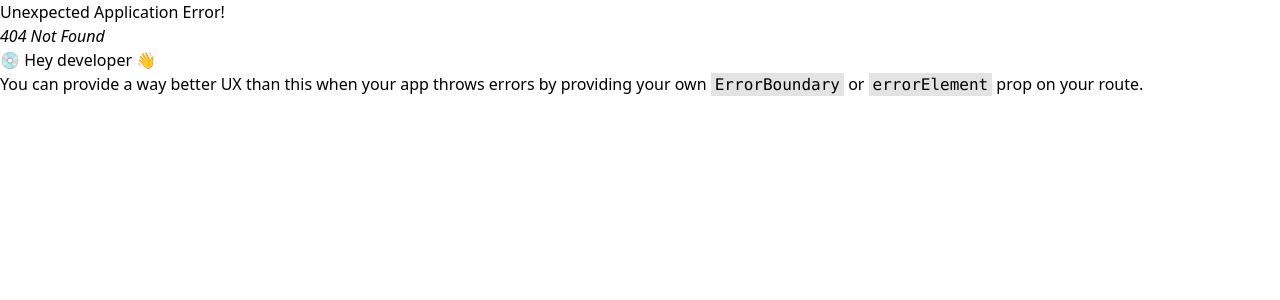
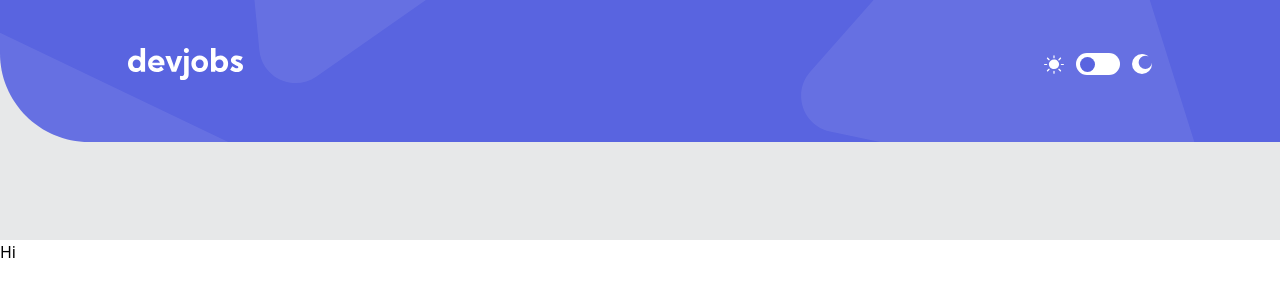
Before and after one commit to SajeedAninda/Devjobs-Web-App, a React (Vite) app: page /1 in a window 1280 px wide. Before the commit this address had no page. Shown: the top 300 px of the page. Built offline with nearby package versions, Linux system fonts and the light colour scheme.

Commit message:
Created a new path for job details

```diff
--- a/src/App.jsx
+++ b/src/App.jsx
@@ -1,3 +1,4 @@
+import { Outlet } from "react-router-dom"
 import Home from "./Components/Home/Home"
 import Navbar from "./Components/Navbar/Navbar"
 
@@ -6,7 +7,7 @@ function App() {
   return (
     <>
       <Navbar></Navbar>
-      <Home></Home>
+      <Outlet></Outlet>
     </>
   )
 }
--- a/src/Components/JobCards/JobCards.jsx
+++ b/src/Components/JobCards/JobCards.jsx
@@ -1,4 +1,5 @@
 import React, { useEffect, useState } from 'react';
+import { Link } from 'react-router-dom';
 
 const JobCards = () => {
     const [jobs, setJobs] = useState([]);
@@ -28,9 +29,9 @@ const JobCards = () => {
                             </div>
 
                             <div>
-                                <p className='text-[20px] text-[#192028] dark:text-white font-bold pb-3'>
+                                <Link to={`/${job?.company}${job?.position}`} className='text-[20px] text-[#192028] dark:text-white font-bold pb-3  cursor-pointer hover:opacity-50 transition duration-200 delay-75 ease-in-out'>
                                     {job?.position}
-                                </p>
+                                </Link>
 
                                 <p className='text-[#6e8098] text-[16px] font-semibold'>
                                     {job?.company}
--- /dev/null
+++ b/src/Components/JobDetails/JobDetails.jsx
@@ -0,0 +1,11 @@
+import React from 'react';
+
+const JobDetails = () => {
+    return (
+        <div>
+            Hi
+        </div>
+    );
+};
+
+export default JobDetails;
```
Also changed, not shown: src/main.jsx (+12 -0 lines).
